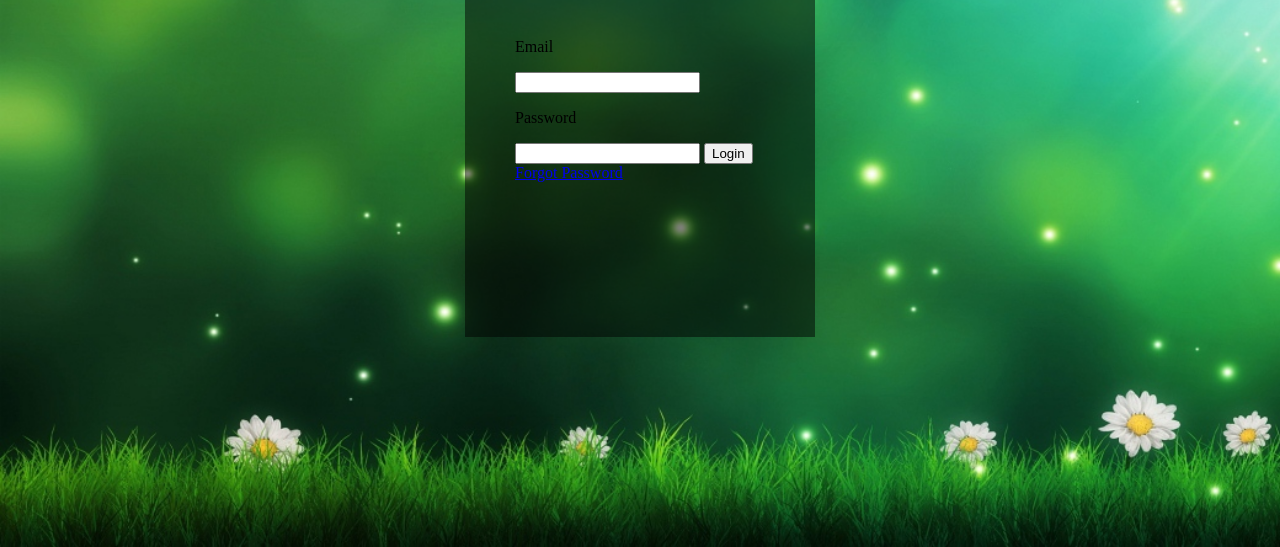
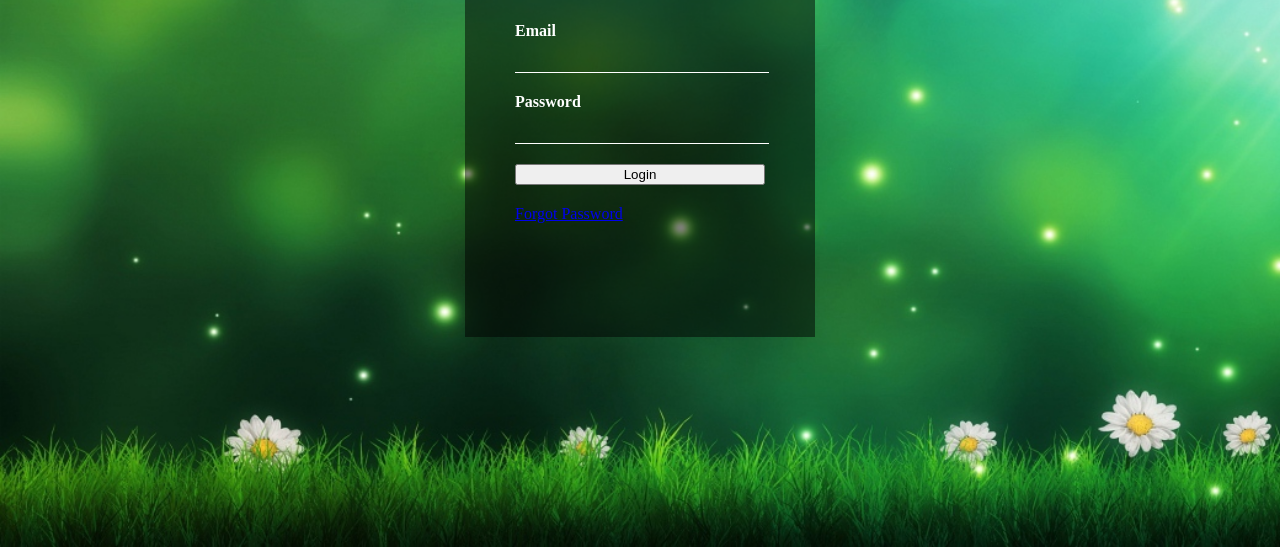
Before and after one commit to niinpatel/csslogin, a plain HTML site: page index.html in a window 1280 px wide. Shown: the part 253-800 px from the top of the page. Drawn offline with Linux system fonts and the light colour scheme.

Commit message:
Form fields styling

```diff
--- a/style.css
+++ b/style.css
@@ -25,3 +25,24 @@ body{
 	box-sizing: border-box;
 	background: rgba(0, 0, 0, 0.5);
 }
+.logo p{
+	margin: 0;
+	padding: 0;
+	font-weight: bold;
+	color: #fff;
+}
+.logo input{
+	width: 100%;
+	margin-bottom: 20px;
+}
+.logo input[type="text"],
+.logo input[type="password"]
+{
+	border: none;
+	border-bottom: 1px solid #fff;
+	outline: none;
+	background: transparent;
+	font-size: 16px;
+	height: 30px;
+	color: #fff;
+}
```
